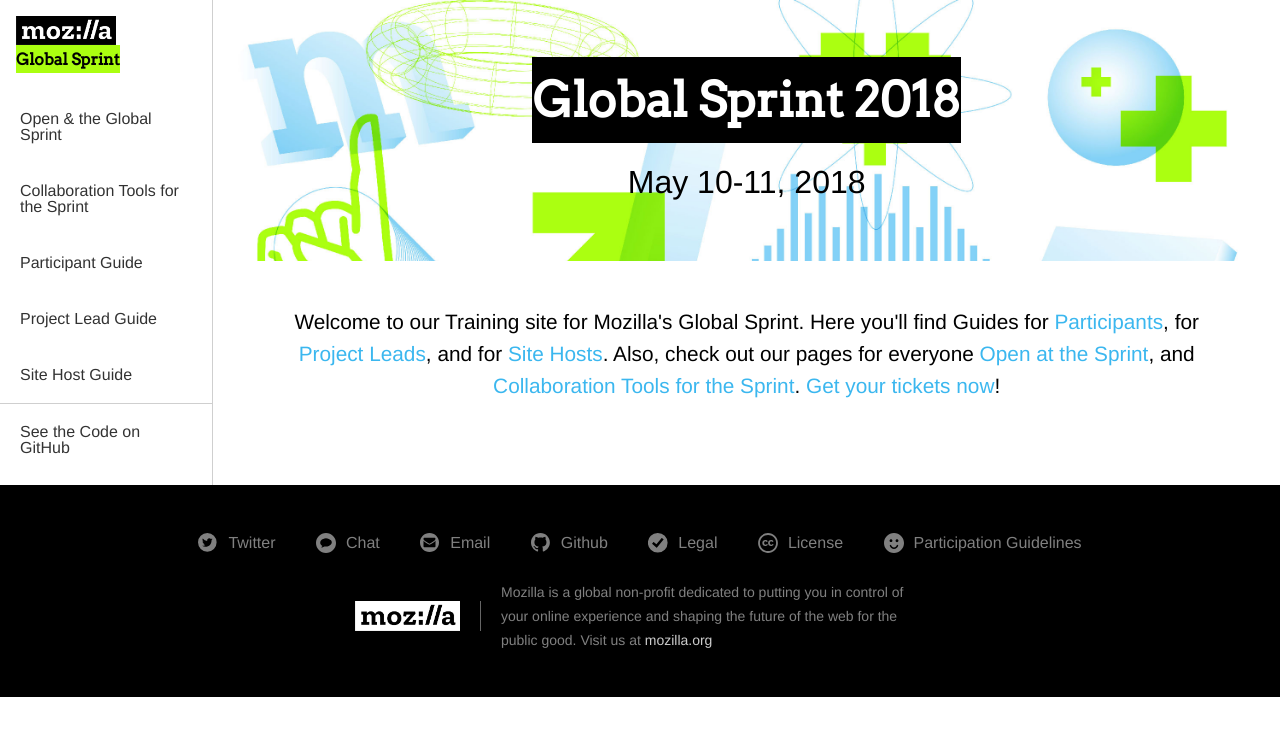
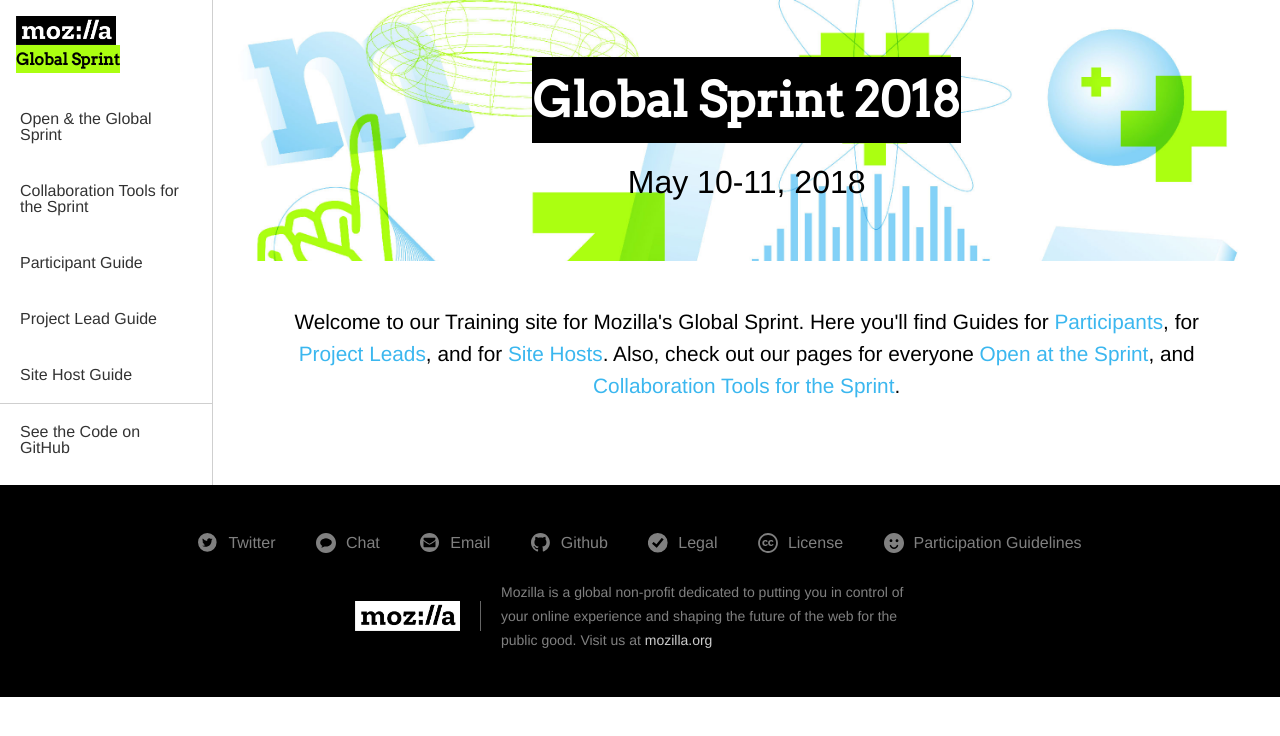
Before and after one commit to mozilla/global-sprint, a Jekyll site: the page built from index.md, in a window 1280 px wide. Shown: the top 736 px of the page. Built offline with Jekyll 4.4.1, drawn with Linux system fonts in a browser that asks for light colours; comment, search, counter and statistics services are not loaded.

Commit message:
Update home.html

```diff
--- a/_layouts/home.html
+++ b/_layouts/home.html
@@ -8,8 +8,8 @@ layout: default
 <div class="home-page lesson-content">
   <div class="intro">
     <p>
-      Welcome to our Training site for Mozilla's Global Sprint. Here you'll find  Guides for <a href="participants-guide">Participants</a>, for <a href="project-leads">Project Leads</a>, and for <a href="site-hosts-guide">Site Hosts</a>. Also, check out our pages for everyone <a href="open-at-sprint">Open at the Sprint</a>, and <a href="collaboration-tools">Collaboration Tools for the Sprint</a>.
-      <a href="register">Get your tickets now</a>!
+      Welcome to our Training site for Mozilla's Global Sprint. Here you'll find  Guides for <a href="participants-guide">Participants</a>, for <a href="project-lead-guide">Project Leads</a>, and for <a href="site-hosts-guide">Site Hosts</a>. Also, check out our pages for everyone <a href="open-at-sprint">Open at the Sprint</a>, and <a href="collaboration-tools">Collaboration Tools for the Sprint</a>.
+
     </p>
   </div>
 </div>
```
